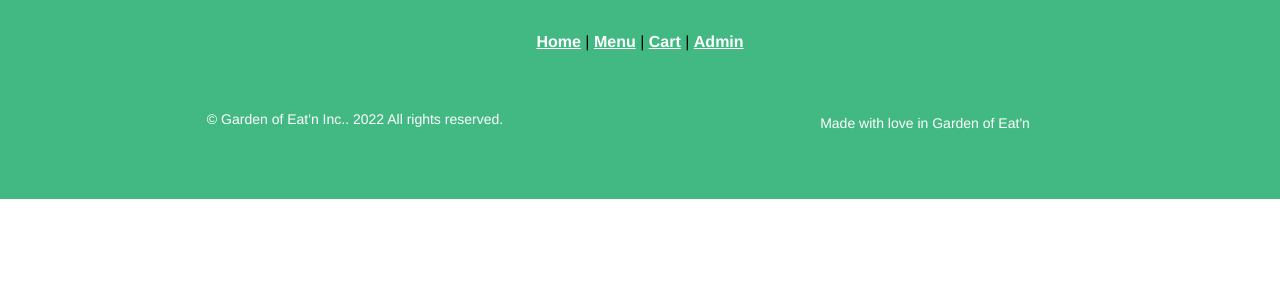
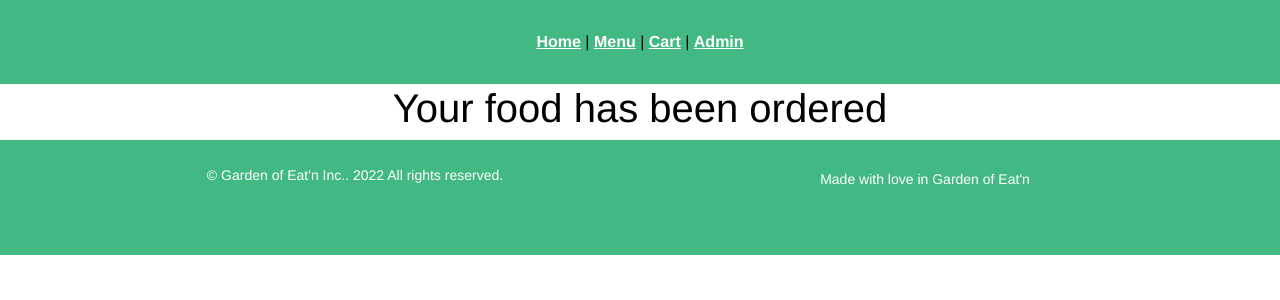
Before and after one commit to chocomelo24/Garden-of-Eat-n, a Vue app: page /checkout in a window 1280 px wide. Shown: the top 300 px of the page. Built offline with nearby package versions, Linux system fonts and the light colour scheme.

Commit message:
checkout compeleted

```diff
--- a/src/components/Cart.vue
+++ b/src/components/Cart.vue
@@ -48,7 +48,7 @@
       <p>
         <span>Total</span> <span>R {{ calculatePrice }}</span>
       </p>
-      <a href="#"> <i class="fa fa-shopping-cart"></i>Checkout</a>
+      <router-link to="/checkout">Checkout</router-link>
     </div>
   </body>
 </template>
--- a/src/router/index.js
+++ b/src/router/index.js
@@ -28,6 +28,12 @@ const routes = [
     component: () => import("../views/SingleCardView.vue"),
     props: true,
   },
+  {
+    path: "/checkout",
+    name: "checkoutview",
+    component: () => import("../views/CheckOutView.vue"),
+    props: true,
+  },
 ];
 
 const router = createRouter({
--- /dev/null
+++ b/src/views/CheckOutView.vue
@@ -0,0 +1,9 @@
+<template>
+  <div>
+    <h1>Your food has been ordered</h1>
+  </div>
+</template>
+<script>
+export default {};
+</script>
+<style scoped></style>
```
